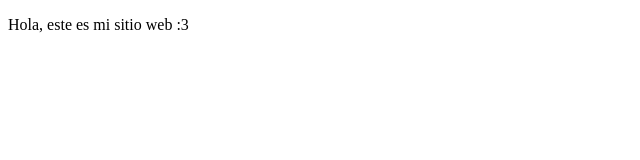
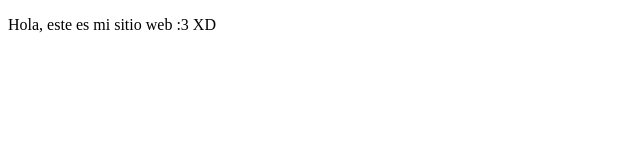
Before and after one commit to Jaider723/proyectoDemoCursoPrework, a plain HTML site: page index.html in a window 1280 px wide. Shown: the full height of the page, 0-640 px from the left. Drawn offline with Linux system fonts and the light colour scheme.

Commit message:
Cambios, se agregó un XD

```diff
--- a/index.html
+++ b/index.html
@@ -8,7 +8,7 @@
 </head>
 <body>
     <p>
-        Hola, este es mi sitio web :3
+        Hola, este es mi sitio web :3 XD
     </p>
 </body>
 </html>
```
